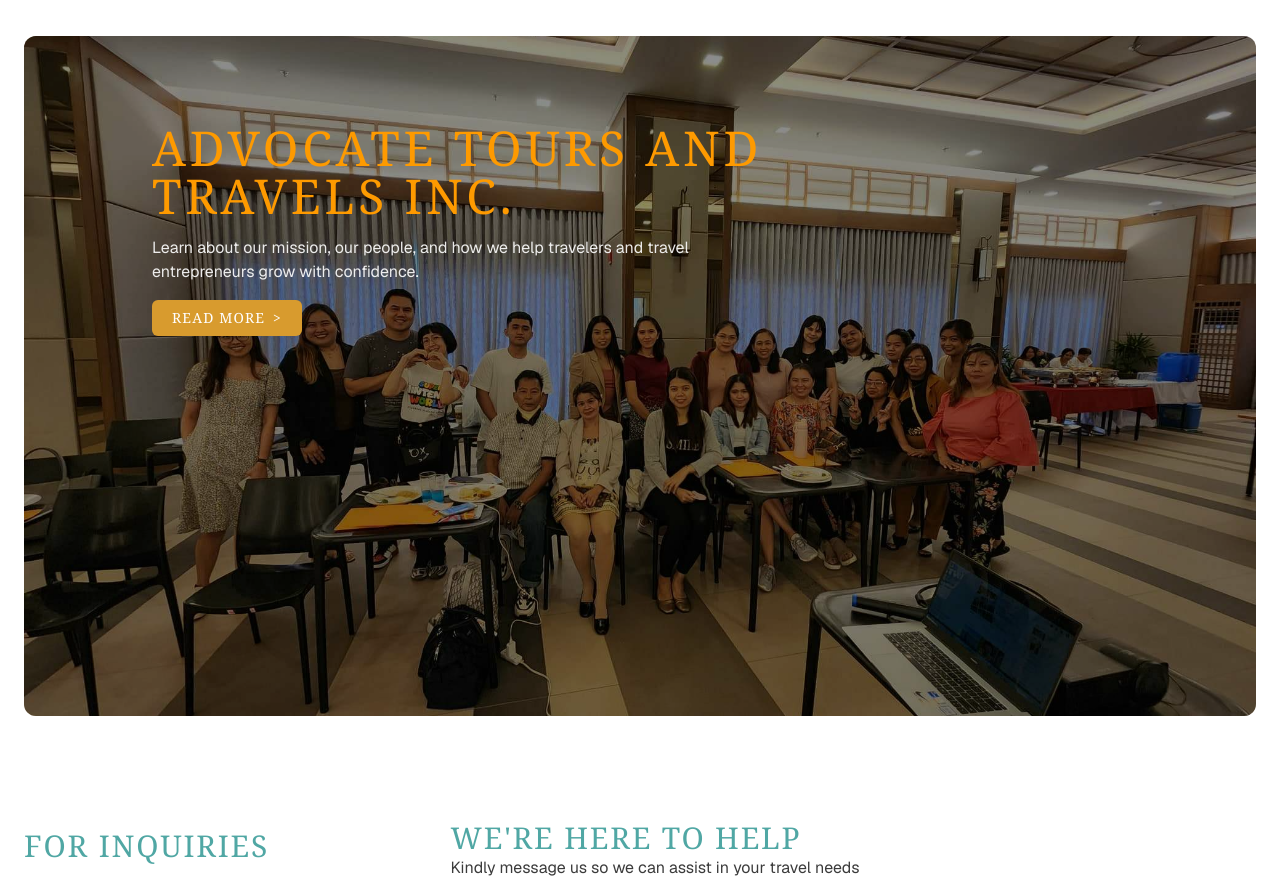
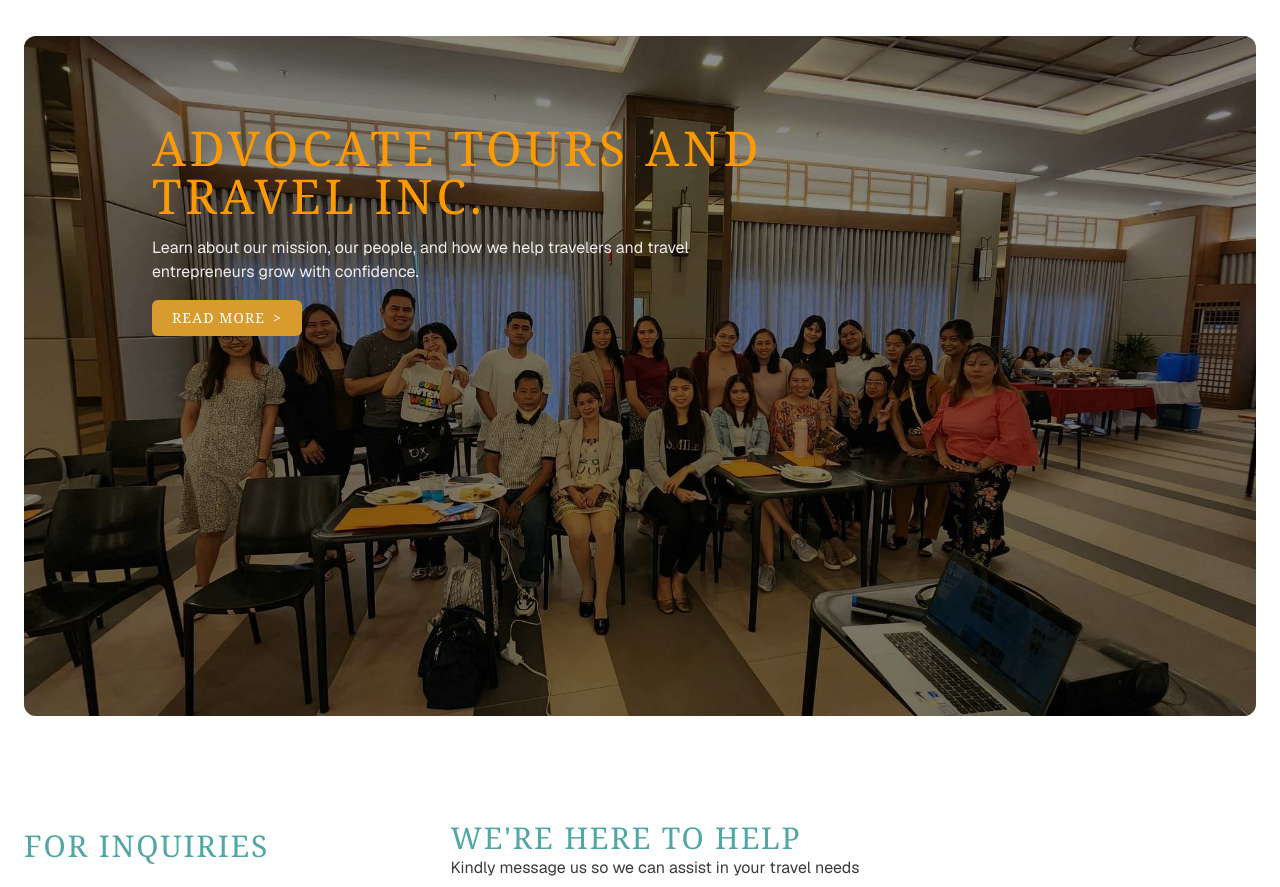
Before and after one commit to Yugirii/advocate-site, a Next.js app: page / in a window 1280 px wide. Shown: the part 1860-2747 px from the top of the page. Built offline with nearby package versions, Linux system fonts and the light colour scheme; a web font is replaced by a local one.

Commit message:
fixed typo

```diff
--- a/app/page.tsx
+++ b/app/page.tsx
@@ -121,7 +121,7 @@
             <div className={styles.profileOverlay} />
             <div className={styles.profileContent}>
               <h2 className={`font-display text-3xl uppercase tracking-[0.08em] text-amber-500 sm:text-4xl md:text-5xl`}>
-                Advocate Tours and Travels Inc.
+                Advocate Tours and Travel Inc.
               </h2>
               <p className="max-w-xl text-sm leading-6 text-white/90 sm:text-base">
                 Learn about our mission, our people, and how we help travelers
```
